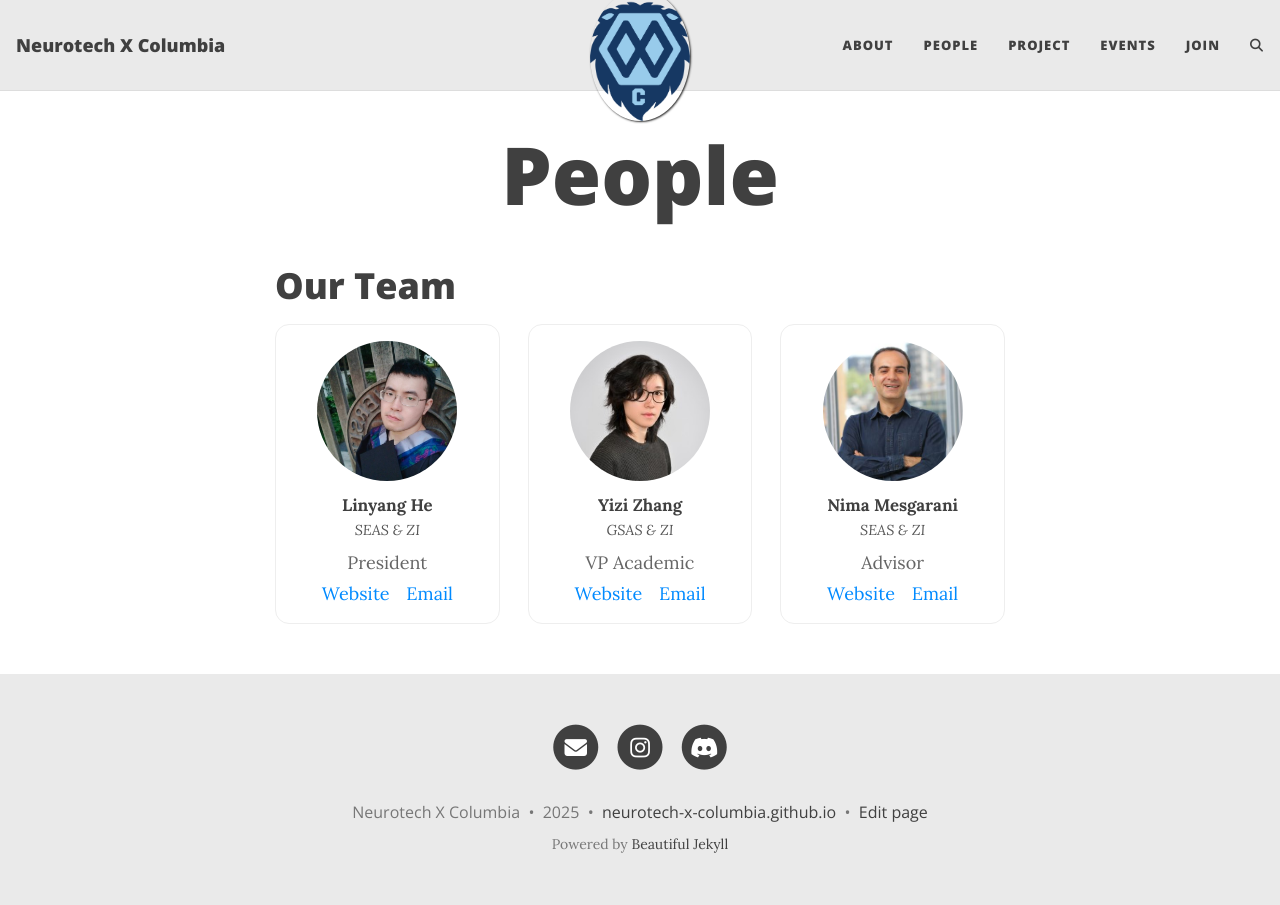
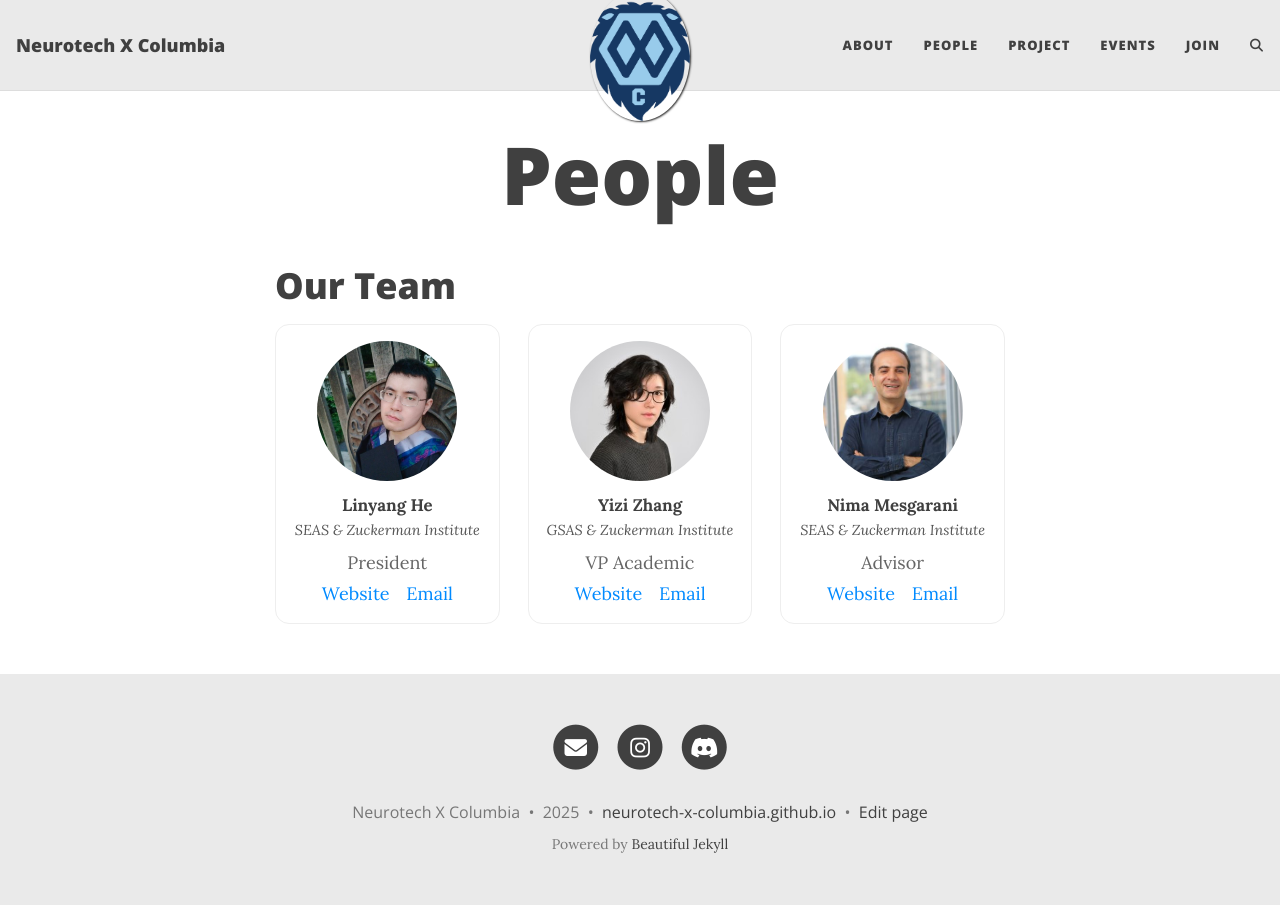
Before and after one commit to Neurotech-X-Columbia/Neurotech-X-Columbia.github.io, a Jekyll site: the page built from people.md, in a window 1280 px wide. Built offline with Jekyll 4.4.1, drawn with Linux system fonts in a browser that asks for light colours; comment, search, counter and statistics services are not loaded.

Commit message:
Update people.yaml

```diff
--- a/_data/people.yaml
+++ b/_data/people.yaml
@@ -1,6 +1,6 @@
 # _data/people.yml
 - name: Linyang He
-  affiliation: SEAS & ZI
+  affiliation: SEAS & Zuckerman Institute
   role: President
   avatar: /assets/img/people/linyang.jpg   # 放图到此路径
   email: linyang.he@columbia.edu
@@ -9,7 +9,7 @@
   website: https://linyanghe.github.io
 
 - name: Yizi Zhang
-  affiliation: GSAS & ZI
+  affiliation: GSAS & Zuckerman Institute
   role: VP Academic
   avatar: /assets/img/people/yizi.jpg
   email: yz4123@columbia.edu
@@ -18,7 +18,7 @@
   website: https://www.linkedin.com/in/yizizhang
 
 - name: Nima Mesgarani
-  affiliation: SEAS & ZI
+  affiliation: SEAS & Zuckerman Institute
   role: Advisor
   avatar: /assets/img/people/nima.jpg
   email: nima@ee.columbia.edu
```
